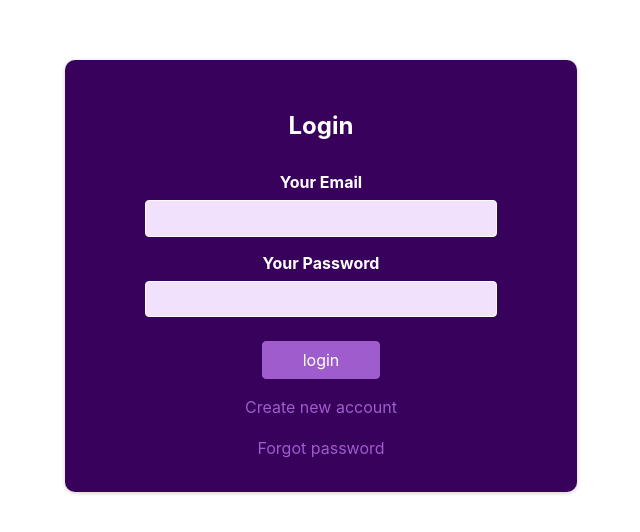
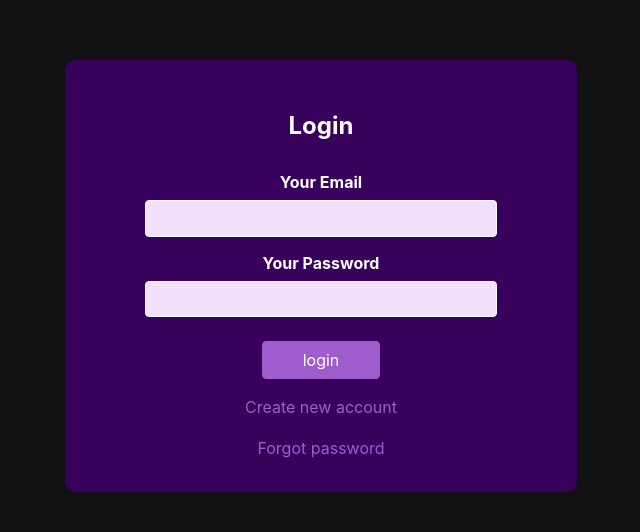
Before and after one commit to Karanjsk2k01/Expense_Tracker_React_App, a React (Create React App) app: page /Auth in a window 1280 px wide. Shown: the part 124-656 px from the top of the page, without its empty margins (319-959 px from the left). Built offline with nearby package versions, Linux system fonts and the light colour scheme.

Commit message:
added darkmde redux and integrateed with ui

```diff
--- a/src/App.css
+++ b/src/App.css
@@ -1,38 +1,17 @@
-.App {
-  text-align: center;
+/* Light Theme */
+.light {
+  --background-color: #ffffff;
+  --text-color: #000000;
 }
 
-.App-logo {
-  height: 40vmin;
-  pointer-events: none;
+/* Dark Theme */
+.dark {
+  --background-color: #121212;
+  --text-color: #ffffff;
 }
 
-@media (prefers-reduced-motion: no-preference) {
-  .App-logo {
-    animation: App-logo-spin infinite 20s linear;
-  }
+/* Base styles */
+.app {
+  background-color: var(--background-color);
+  color: var(--text-color);
 }
-
-.App-header {
-  background-color: #282c34;
-  min-height: 100vh;
-  display: flex;
-  flex-direction: column;
-  align-items: center;
-  justify-content: center;
-  font-size: calc(10px + 2vmin);
-  color: white;
-}
-
-.App-link {
-  color: #61dafb;
-}
-
-@keyframes App-logo-spin {
-  from {
-    transform: rotate(0deg);
-  }
-  to {
-    transform: rotate(360deg);
-  }
-}
--- a/src/App.js
+++ b/src/App.js
@@ -6,14 +6,18 @@ import Profile from './components/profile/Profile';
 import AuthContext, { AuthProvider } from './components/store/Auth-context';
 import ForgetPassword from './components/Auth/ForgetPassword';
 import { useContext } from 'react';
+import { useState } from 'react';
 
 function App() {
   const contextVal = useContext(AuthContext);
   const isLoggenIn = contextVal.isLoggenIn;
+  const [isDarkMode, setisDarkMode] = useState('dark');
+
+  console.log(isDarkMode)
 
   return (
-    <div className="App">
-      <BrowserRouter>
+    <div className={`app ${isDarkMode ? 'dark' : 'light'}`} >
+      < BrowserRouter >
         <Routes>
           <Route path='/Auth' element={<AuthForm />} />
           {isLoggenIn ? (
@@ -29,8 +33,8 @@ function App() {
             />
           )}
         </Routes>
-      </BrowserRouter>
-    </div>
+      </BrowserRouter >
+    </div >
   );
 }
 
--- a/src/components/Navbar/Navbar.jsx
+++ b/src/components/Navbar/Navbar.jsx
@@ -3,10 +3,14 @@ import classes from './Navbar.module.css';
 import { useNavigate } from 'react-router-dom';
 import { Link } from 'react-router-dom';
 import AuthContext from '../store/Auth-context';
+import { useDispatch, useSelector } from 'react-redux';
+import { themeActions } from '../store/themeContext';
 
 const Navbar = () => {
 
+  const mode = useSelector(state => state.theme.darkMode);
   const history = useNavigate()
+  const dispatch = useDispatch()
   const contextVal = useContext(AuthContext)
   const verifyEmailHandler = async (e) => {
 
@@ -46,6 +50,12 @@ const Navbar = () => {
     }
   }
 
+  const toggleHandler = (e) => {
+    e.preventDefault()
+
+    dispatch(themeActions.toggleDarkMode())
+
+  }
 
   const logoutHandler = (e) => {
     e.preventDefault()
@@ -64,6 +74,7 @@ const Navbar = () => {
       </div>
       <div className={classes.left}>
         {contextVal.isLoggenIn ? <>
+          <button type='button' className={classes.toggle} onClick={toggleHandler}>{mode ? 'DarkMode' : 'LightMode'}</button>
           <button type='button' className={classes.button} onClick={verifyEmailHandler}>Verify Email</button>
           <span style={{ padding: '0 20px' }}>Your Profile is incomplete -</span>
           <Link to="/Profile" className={classes.link}>Please Complete your profile</Link>
--- a/src/components/Navbar/Navbar.module.css
+++ b/src/components/Navbar/Navbar.module.css
@@ -43,4 +43,16 @@
   font-weight: bold;
   border: none;
   cursor: pointer;
+  margin: 0 1rem;
 }
+
+.toggle {
+  padding: 10px 20px;
+  border-radius: 10px;
+  background-color: wheat;
+  color: black;
+  font-weight: bold;
+  border: none;
+  cursor: pointer;
+  margin: 0 1rem;
+}
--- a/src/components/store/context.js
+++ b/src/components/store/context.js
@@ -1,9 +1,11 @@
 import { configureStore } from '@reduxjs/toolkit';
 import expenseReducer from './expenseContext'
+import themeReducer from './themeContext';
 
 const store = configureStore({
   reducer: {
     expenses: expenseReducer,
+    theme: themeReducer,
   },
 });
 
--- /dev/null
+++ b/src/components/store/themeContext.js
@@ -0,0 +1,18 @@
+import { createSlice } from "@reduxjs/toolkit";
+
+const initialThemeState = {
+  darkMode: false,
+};
+
+const themeSlice = createSlice({
+  name: "theme",
+  initialState: initialThemeState,
+  reducers: {
+    toggleDarkMode(state) {
+      state.darkMode = !state.darkMode;
+    },
+  },
+});
+
+export const themeActions = themeSlice.actions;
+export default themeSlice.reducer;
```
